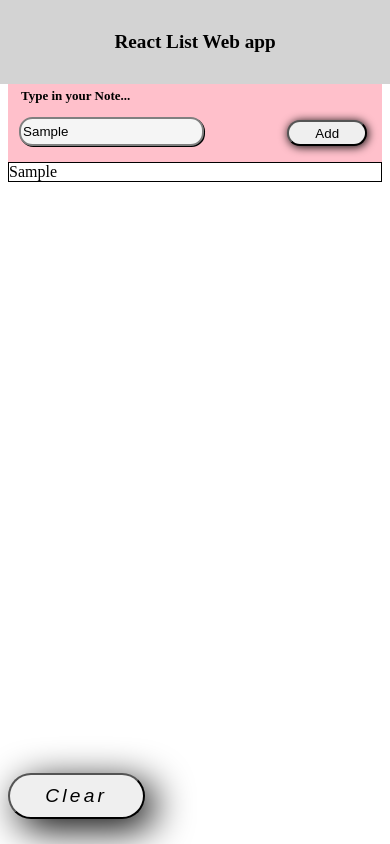
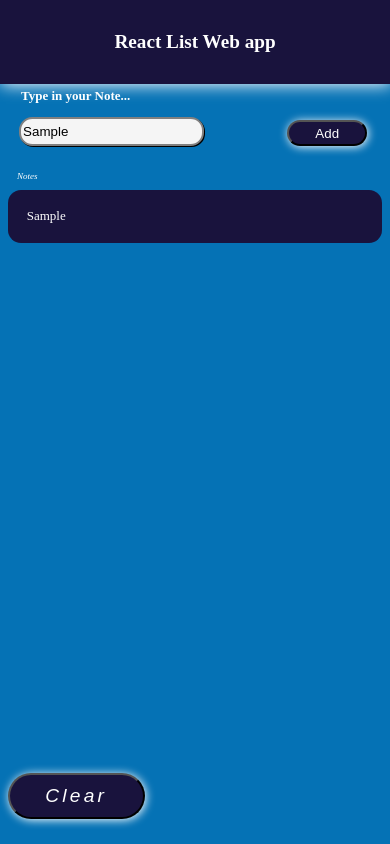
Before and after one commit to Cimorexave/react-list, a React (Create React App) app: page / in a window 390 px wide. Both pictures are taken after typing "Sample" into the empty fields and a click on the input "Add". Built offline with nearby package versions, Linux system fonts and the light colour scheme.

Commit message:
completed stylings and mobile responsive

```diff
--- a/src/App.css
+++ b/src/App.css
@@ -1,5 +1,8 @@
+body {
+    background-color: rgb(5, 114, 181);
+}
 .header {
-    background-color: lightgrey;
+    background-color: rgb(25, 19, 61);
     position: fixed;
     height: 10%;
     width: 100%;
@@ -10,6 +13,9 @@
     justify-content: center;
     font-size: larger;
     font-weight: bold;
+    color: white;
+    z-index: 10;
+    box-shadow: 1px 1px 0.8em;
 }
 .container {
     display: flex;
@@ -17,10 +23,9 @@
 }
 .inputField {
     margin-top: 18%;
-    background-color: pink;
 }
 .listView {
-    border: solid 1px black;
+    margin-bottom: 20%;
 }
 .clearBtn {
     position: fixed;
@@ -31,5 +36,7 @@
     font-style: italic;
     letter-spacing: 0.3ch;
     border-radius: 5em;
-    box-shadow: 0.5em 0.5em 2em;
+    box-shadow: 1px 1px 0.5em;
+    background-color:  rgb(25, 19, 61);
+    color: white;
 }
--- a/src/components/List.js
+++ b/src/components/List.js
@@ -1,12 +1,14 @@
 import React, {useState, useEffect} from 'react'
 import { v4 as uuidv4 } from 'uuid';
+import './list.css'
 
 const List = ({notes }) => {
   console.log('notes are: ' ,notes)
   return (
     <>
+    <p className='title'> Notes </p>
         {notes.map((item) => { return (
-            <div key={uuidv4()}>
+            <div className='item' key={uuidv4()}>
               {item}
             </div>
         )})}
--- a/src/components/input.css
+++ b/src/components/input.css
@@ -7,6 +7,7 @@ p {
     text-align: left;
     font-weight: bold;
     font-size: small;
+    color: white;
 }
 .textField {
     border-radius: 1em;
@@ -25,4 +26,6 @@ p {
     aspect-ratio: 3;
     border-radius: 1em;
     box-shadow: 1px 1px 10px;
+    background-color:  rgb(25, 19, 61);
+    color: white;
 }
--- /dev/null
+++ b/src/components/list.css
@@ -0,0 +1,14 @@
+.item {
+    margin: 2% 0;
+    padding: 5%;
+    border-radius: 1em;
+    font-size: small;
+    background-color:  rgb(25, 19, 61);
+    color: white;
+}
+.title {
+    font-size: xx-small;
+    font-weight: lighter;
+    font-style: italic;
+    color: white;
+}
```
